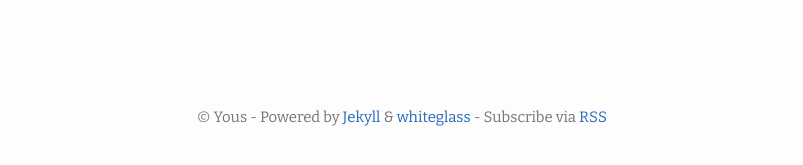
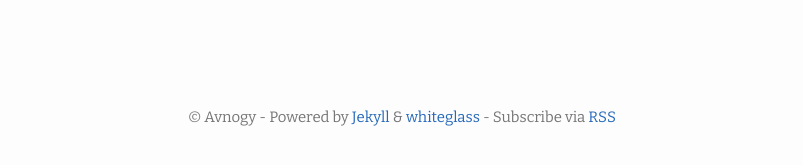
Before and after one commit to avnogy/notes, a Jekyll site: the page built from index.html, in a window 1280 px wide and 900 px high, scrolled down 3644 px. Shown: the part 726-891 px from the top of the window, without its empty margins (238-1041 px from the left). Built offline with Jekyll 4.4.1, drawn with Linux system fonts in a browser that asks for light colours; the list of posts is cut into pages by our own code; some of the changed text lies outside the part shown.

Commit message:
update _config.yml

```diff
--- a/_config.yml
+++ b/_config.yml
@@ -13,11 +13,11 @@
 # you will see them accessed via {{ site.title }}, {{ site.author }}, and so on.
 # You can create any custom variable you would like, and they will be accessible
 # in the templates via {{ site.myvariable }}.
-title: whiteglass theme
-author: Yous
+title: Things I Found
+author: Avnogy
 description: Minimal, responsive Jekyll theme for hackers.
-baseurl: "/whiteglass" # the subpath of your site, e.g. /blog
-url: "https://yous.github.io" # the base hostname & protocol for your site, e.g. http://example.com
+baseurl: "/thingsifound" # the subpath of your site, e.g. /blog
+url: "https://avnogy.github.io/" # the base hostname & protocol for your site, e.g. http://example.com
 lang: en
 timezone: UTC
 exclude:
```
